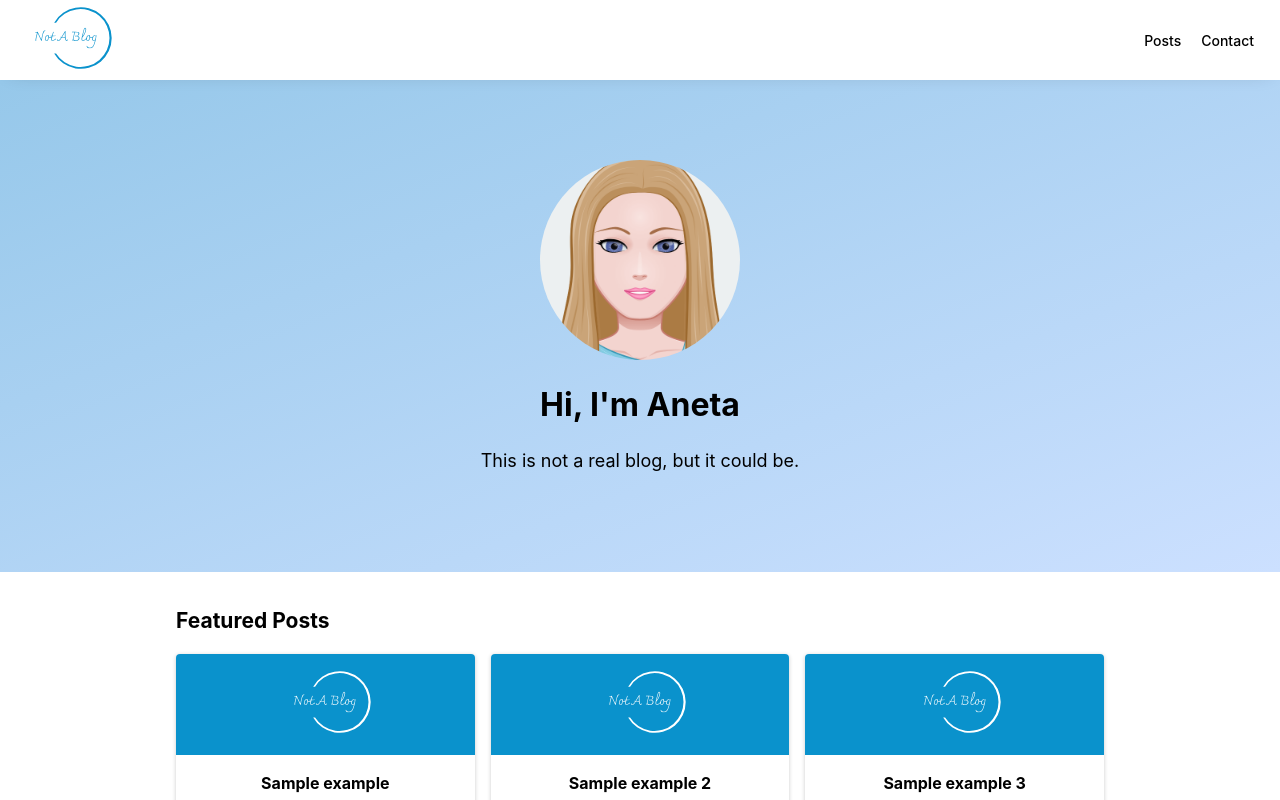
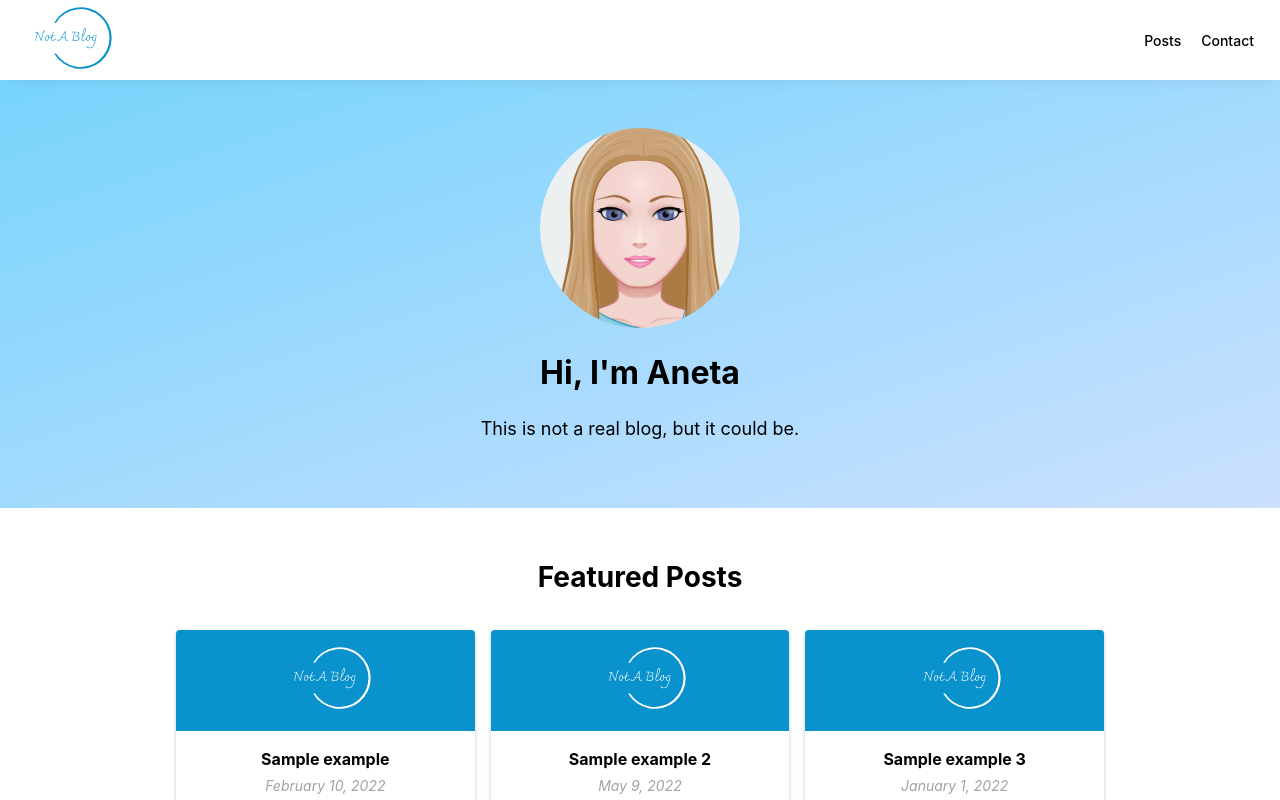
Before and after one commit to AnetaRolnik/Fabest, a Next.js app: page / in a window 1280 px wide. Shown: the top 800 px of the page. Built offline with nearby package versions, Linux system fonts and the light colour scheme.

Commit message:
Improve styles

```diff
--- /dev/null
+++ b/components/home-page/featured-posts/FeaturedPosts.module.scss
@@ -0,0 +1,10 @@
+.container {
+  margin-top: 48px;
+  margin-bottom: 48px;
+}
+
+.title {
+  font-size: 28px;
+  margin-bottom: 32px;
+  text-align: center;
+}
--- a/components/home-page/featured-posts/FeaturedPosts.tsx
+++ b/components/home-page/featured-posts/FeaturedPosts.tsx
@@ -1,5 +1,6 @@
 import Container from "../../layout/container/Container";
 import PostsGrid from "../../posts/posts-grid/PostsGrid";
+import scss from "./FeaturedPosts.module.scss";
 
 type Props = {
   posts: {
@@ -16,8 +17,8 @@ const FeaturedPosts = (props: Props): JSX.Element => {
   const { posts } = props;
 
   return (
-    <Container>
-      <h2>Featured Posts</h2>
+    <Container styleName={scss.container}>
+      <h2 className={scss.title}>Featured Posts</h2>
       <PostsGrid posts={posts} />
     </Container>
   );
--- a/components/home-page/hero/Hero.module.scss
+++ b/components/home-page/hero/Hero.module.scss
@@ -1,7 +1,11 @@
 .hero {
-  background: linear-gradient(to bottom right, #96c8ea, #cce0ff);
+  background: linear-gradient(to bottom right, #77d4fc, #cce0ff);
   text-align: center;
-  padding: 64px 0;
+  padding: 32px 0;
+
+  @media screen and (min-width: 992px) {
+    padding: 48px 0;
+  }
 }
 
 .avatar {
--- a/components/layout/container/Container.module.scss
+++ b/components/layout/container/Container.module.scss
@@ -1,5 +1,5 @@
 .container {
-  padding: 16px;
+  padding: 0 16px;
   max-width: 960px;
   margin: 0 auto;
 }
--- a/components/layout/container/Container.tsx
+++ b/components/layout/container/Container.tsx
@@ -2,10 +2,12 @@ import scss from "./Container.module.scss";
 
 type Props = {
   children: JSX.Element | JSX.Element[];
+  styleName?: string;
 };
 
 const Container = (props: Props): JSX.Element => {
-  return <div className={scss.container}>{props.children}</div>;
+  const classes = [`${scss.container}`, `${props.styleName}`].join(" ");
+  return <div className={classes}>{props.children}</div>;
 };
 
 export default Container;
--- a/components/posts/post-item/PostItem.module.scss
+++ b/components/posts/post-item/PostItem.module.scss
@@ -1,11 +1,21 @@
 .post {
+  text-align: center;
+}
+
+.link {
+  display: block;
+  background-color: #fff;
   box-shadow: 0 1px 4px rgba(#000, 0.2);
-  text-align: center;
+  transition: box-shadow 0.2s;
   border-radius: 4px;
   overflow: hidden;
+
+  &:hover {
+    box-shadow: 0 1px 6px 2px rgba(#000, 0.2);
+  }
 }
 
-.postHeader {
+.header {
   background-color: #0a92cc;
   padding: 8px 16px;
 }
--- a/components/posts/post-item/PostItem.tsx
+++ b/components/posts/post-item/PostItem.tsx
@@ -24,8 +24,8 @@ const PostItem = (props: Props): JSX.Element => {
 
   return (
     <li className={scss.post}>
-      <Link href={linkPath}>
-        <div className={scss.postHeader}>
+      <Link href={linkPath} className={scss.link}>
+        <div className={scss.header}>
           <Image src={image} width={100} height={80} alt={title} />
         </div>
         <div className={scss.content}>
```
Also changed, not shown: 4 other files (tests, documents, lock files or other folders).
